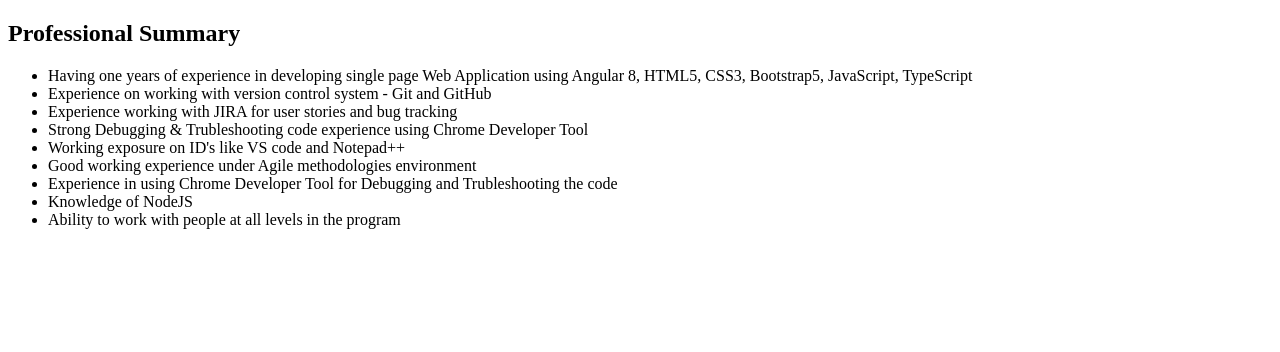
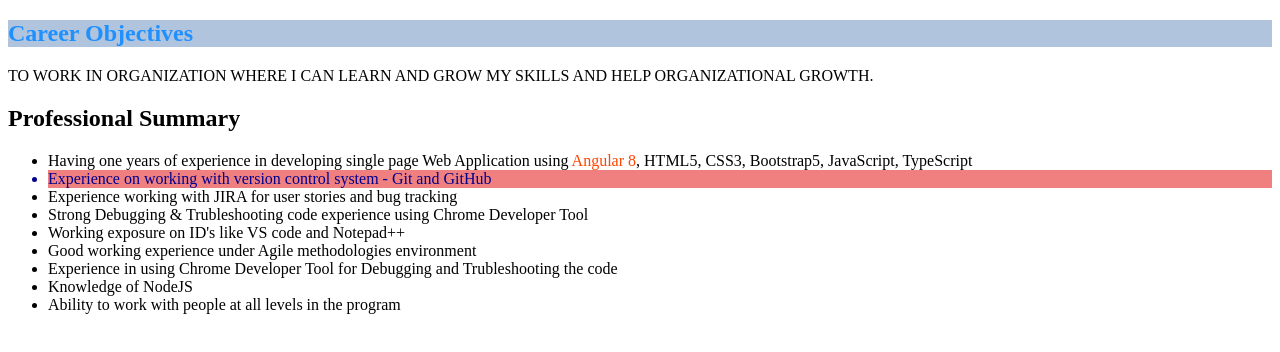
Before and after one commit to PravinBankar101/my-profile, a plain HTML site: page home.html in a window 1280 px wide. Drawn offline with Linux system fonts and the light colour scheme.

Commit message:
Created cssLearning.html file and modified index.html ,home.html with addition of some css properties like color , background-color
Created cssLearning.html file and modified index.html ,home.html with addition of some css properties like color , background-color

```diff
--- a/home.html
+++ b/home.html
@@ -5,17 +5,40 @@
     <meta charset="UTF-8" />
     <meta name="viewport" content="width=device-width, initial-scale=1.0" />
     <title>Document</title>
+    <style>
+        #career {
+            background-color: lightsteelblue;
+            color: dodgerblue;
+        }
+
+        span {
+            color: orangered;
+        }
+
+        #gitexp {
+            color: darkblue;
+            background-color: lightcoral;
+        }
+    </style>
+
 </head>
 
 <body>
 
     <div>
+        <h2 id="career">Career Objectives</h2>
+        <p>
+            TO WORK IN ORGANIZATION WHERE I CAN LEARN AND GROW MY SKILLS AND HELP
+            ORGANIZATIONAL GROWTH.
+        </p>
+
+
         <h2>Professional Summary</h2>
-
         <ul>
-            <li>Having one years of experience in developing single page Web Application using Angular 8, HTML5, CSS3,
+            <li>Having one years of experience in developing single page Web Application using <span>Angular 8</span>,
+                HTML5, CSS3,
                 Bootstrap5, JavaScript, TypeScript</li>
-            <li>Experience on working with version control system - Git and GitHub</li>
+            <li id="gitexp">Experience on working with version control system - Git and GitHub</li>
             <li>Experience working with JIRA for user stories and bug tracking</li>
             <li>Strong Debugging & Trubleshooting code experience using Chrome Developer Tool</li>
             <li>Working exposure on ID's like VS code and Notepad++</li>
@@ -24,6 +47,7 @@
             <li>Knowledge of NodeJS</li>
             <li>Ability to work with people at all levels in the program</li>
         </ul>
+
     </div>
 
 </body>
```
Also changed, not shown: cssLearning.html (added, +51 -0 lines), index.html (+12 -11 lines).
